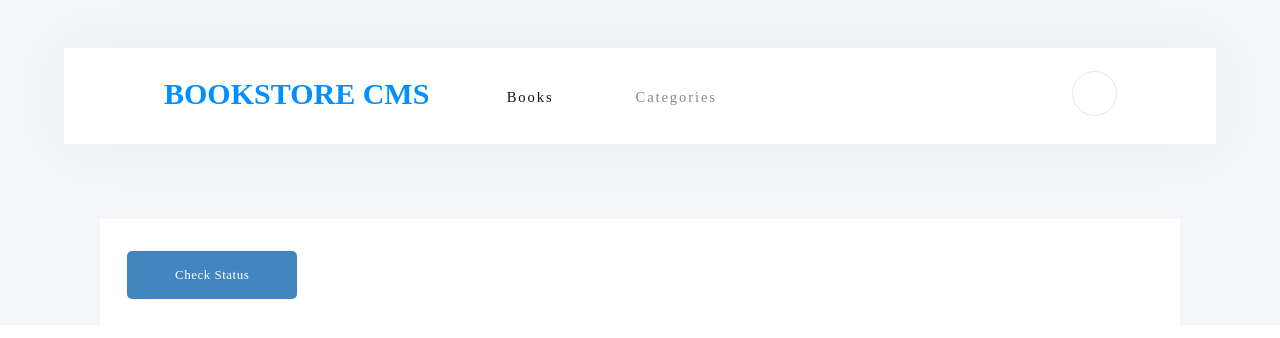
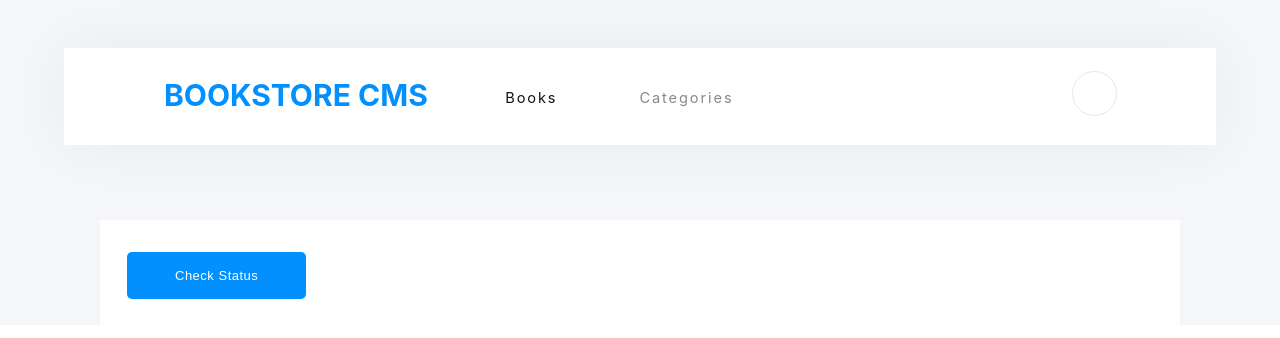
Before and after one commit to Bettenoch/React-Bookstore, a React (Create React App) app: page /Categories in a window 1280 px wide. Shown: the top 338 px of the page. Built offline with nearby package versions, Linux system fonts and the light colour scheme; some icons are missing.

Commit message:
Remove Styelint errors.

```diff
--- a/src/App.css
+++ b/src/App.css
@@ -4,8 +4,9 @@
   padding: 0;
   list-style: none;
 }
+
 .main-container {
   display: flex;
   flex-direction: column;
-  background-color: #f5f6fa
+  background-color: #f5f6fa;
 }
--- a/src/styles/AddBook.css
+++ b/src/styles/AddBook.css
@@ -1,7 +1,6 @@
 .form-field {
   padding: 2rem 8.188rem 1.625rem 1.688rem;
   margin: 2.313rem 6.25rem 10rem;
-
 }
 
 .form-line {
@@ -14,17 +13,17 @@
 .form-title {
   width: 10.875rem;
   height: 1.5rem;
-  font-family: Montserrat;
   font-size: 1.25rem;
   font-weight: bold;
-  letter-spacing: -0.18;
   color: #888;
   margin-bottom: 1.188rem;
 }
+
 .form-info {
   display: flex;
   gap: 1rem;
 }
+
 #title {
   width: 41.5rem;
   height: 2.813rem;
@@ -32,7 +31,6 @@
   border-radius: 4px;
   border: solid 1px #e8e8e8;
   background-color: #fff;
-    font-family: Montserrat;
   font-size: 1rem;
   letter-spacing: -0.15px;
   color: #c4c4c4;
@@ -45,7 +43,6 @@
   border-radius: 4px;
   border: solid 1px #e8e8e8;
   background-color: #fff;
-    font-family: Montserrat;
   font-size: 1rem;
   letter-spacing: -0.15px;
   color: #c4c4c4;
@@ -58,7 +55,6 @@
   padding: 0.801rem 1.188rem 0.886rem 1.375rem;
   border-radius: 3px;
   background-color: #0290ff;
-  font-family: RobotoSlab;
   font-size: 0.813rem;
   font-weight: bold;
   letter-spacing: 0.5px;
--- a/src/styles/BooksDisplay.css
+++ b/src/styles/BooksDisplay.css
@@ -1,7 +1,8 @@
-.book-container{
+.book-container {
   padding: 0 4rem;
   margin: 2.313rem 6.25rem 0;
 }
+
 .books-to-read {
   display: flex;
   padding: 2rem 8.188rem 1.625rem 1.688rem;
@@ -11,22 +12,19 @@
 }
 
 .books-to-read:hover {
-    background-color:#e8e8e8;
+  background-color: #e8e8e8;
 }
 
 .book-category {
   margin: 0 2.438rem 0 0;
   opacity: 0.5;
-  font-family: Montserrat;
   font-size: 0.875rem;
   font-weight: bold;
   color: #121212;
-
 }
 
 .book-title {
   margin: 0.188rem 20.188rem 0 0;
-    font-family: RobotoSlab;
   font-size: 1.375rem;
   font-weight: bold;
   white-space: nowrap;
@@ -36,7 +34,6 @@
 
 .book-author {
   margin: 0.25rem 0 0;
-    font-family: RobotoSlab;
   font-size: 0.875rem;
   font-weight: 300;
   color: #4386bf;
@@ -47,20 +44,19 @@
   gap: 2.125rem;
   margin-top: 1.313rem;
 }
+
 .book-btns li {
   margin: 0.188rem 0.938rem 0.125rem 0;
-  font-family: RobotoSlab;
   font-size: 0.875rem;
   font-weight: 300;
   color: #4386bf;
   cursor: pointer;
-
 }
 
 .removeButton {
-    border:none;
+  border: none;
   background: none;
-    outline:none;
+  outline: none;
   color: #4386bf;
 }
 
@@ -69,7 +65,7 @@
   gap: 4rem;
 }
 
-.progress-bar{
+.progress-bar {
   display: flex;
   gap: 1.313rem;
 }
@@ -91,7 +87,6 @@
 
 .percentage {
   margin: 0.063rem 5.75rem 0 0.688rem;
-  font-family: Montserrat;
   font-size: 2rem;
   color: #121212;
 }
@@ -99,7 +94,6 @@
 .progress-report {
   margin: 0.438rem 4.938rem 0.75rem 0.75rem;
   opacity: 0.5;
-    font-family: Montserrat;
   font-size: 0.875rem;
   color: #121212;
 }
@@ -111,7 +105,6 @@
 
 .book-chapter {
   opacity: 0.5;
-  font-family: RobotoSlab;
   font-size: 0.813rem;
   font-weight: 300;
   color: #121212;
@@ -119,7 +112,6 @@
 }
 
 .current-chapter {
-  font-family: RobotoSlab;
   font-size: 1rem;
   margin-bottom: 1.438rem;
   font-weight: 300;
@@ -132,8 +124,7 @@
   border-radius: 3px;
   background-color: #0290ff;
   white-space: nowrap;
-  border:none;
-  font-family: RobotoSlab;
+  border: none;
   font-size: 0.813rem;
   font-weight: 300;
   letter-spacing: 0.5px;
--- a/src/styles/Categories.css
+++ b/src/styles/Categories.css
@@ -4,17 +4,16 @@
   margin: 2.313rem 6.25rem 0;
   background-color: #fff;
 }
+
 .category-pop {
   padding-bottom: 10rem;
-
 }
 
 .check-status-btn {
-    background-color: #4386bf;
+  background-color: #0290ff;
   color: #fff;
   padding: 1rem 3rem;
-    border:none;
-  font-family: RobotoSlab;
+  border: none;
   font-size: 0.813rem;
   font-weight: 300;
   letter-spacing: 0.5px;
--- a/src/styles/Navbar.css
+++ b/src/styles/Navbar.css
@@ -2,6 +2,7 @@
   margin-top: 3rem;
   padding: 0 4rem;
 }
+
 .nav-items {
   display: flex;
   margin: 0 0 2.375rem;
@@ -18,20 +19,20 @@
 
 .logo {
   margin: 0.375rem 2.938rem 0.125rem 0;
-    font-family: Montserrat;
   font-size: 1.875rem;
   font-weight: bold;
   text-transform: uppercase;
   color: #0290ff;
 }
+
 .nav-links {
   display: flex;
   gap: 2.56rem;
   text-decoration: none;
 }
+
 .nav-links li {
   margin: 1.125rem 2.563rem 0.688rem 0;
-    font-family: Montserrat;
   font-size: 0.913rem;
   letter-spacing: 1.9px;
   color: #121212;
@@ -41,9 +42,11 @@
   color: #121212;
   text-decoration: none;
 }
+
 .org {
   opacity: 0.5;
 }
+
 .user {
   border: solid 1px #e8e8e8;
   border-radius: 50%;
```
Also changed, not shown: src/styles/bookSlice.css (deleted). Lines whose indentation alone changed are shown as unchanged.
